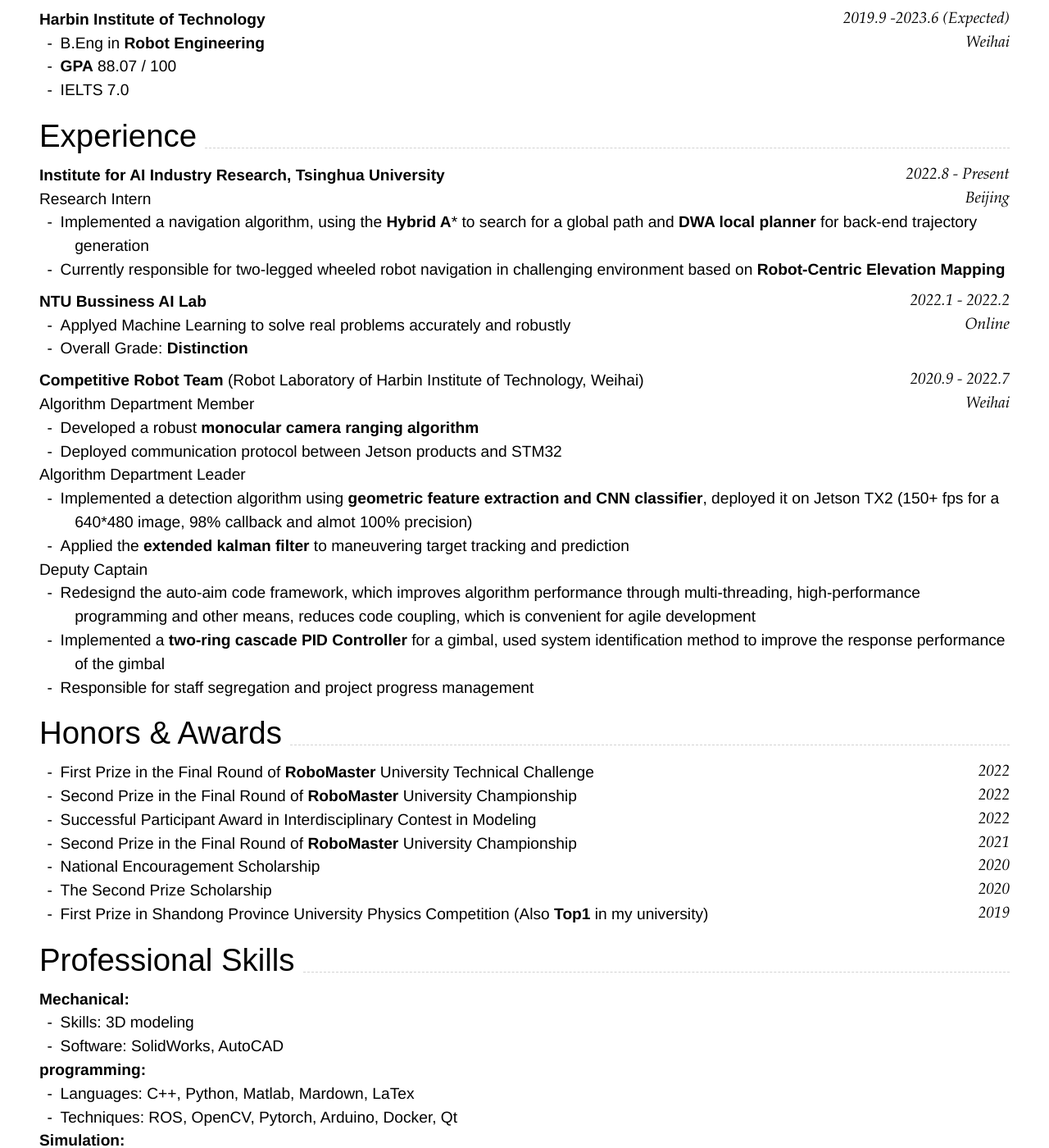
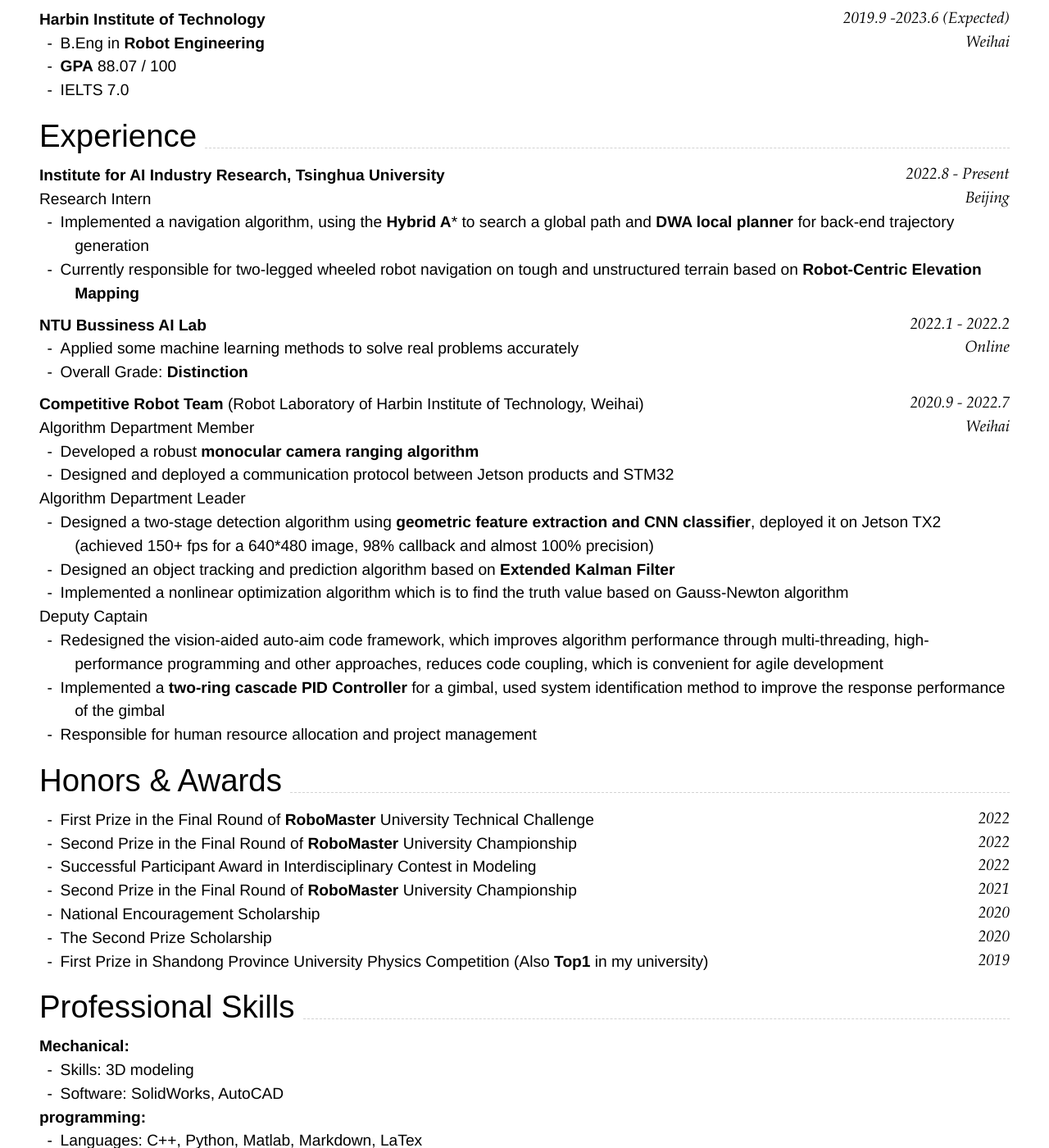
Before and after one commit to skywalker-dell/CV, a Jekyll site: the page built from index.md, in a window 1280 px wide and 1400 px high, scrolled down 234 px. Shown: the whole window at 82% size. Built offline with Jekyll 4.4.1, drawn with Linux system fonts in a browser that asks for light colours; nearby versions of some CDN libraries; some of the changed text lies outside the part shown.

Commit message:
add content

````diff
--- a/index.md
+++ b/index.md
@@ -12,7 +12,7 @@ homepage:
   text: homepage
 ---
 
-# Wenxuan Zhu
+# Wenxuan ZHU
 
 <!--
 include contact information from the front matter
@@ -48,15 +48,15 @@ Beijing
 ```
 
 Research Intern<br>
-- Implemented a navigation algorithm, using the **Hybrid A*** to search for a global path and **DWA local planner** for back-end trajectory generation
-- Currently responsible for two-legged wheeled robot navigation in challenging environment based on **Robot-Centric Elevation Mapping**
+- Implemented a navigation algorithm, using the **Hybrid A*** to search a global path and **DWA local planner** for back-end trajectory generation
+- Currently responsible for two-legged wheeled robot navigation on tough and unstructured terrain based on **Robot-Centric Elevation Mapping**
 
 
 ### **NTU Bussiness AI Lab** `2022.1 - 2022.2`
 ```
 Online
 ```
-- Applyed Machine Learning to solve real problems accurately and robustly
+- Applied some machine learning methods to solve real problems accurately
 - Overall Grade: **Distinction**
 
 ### **Competitive Robot Team** (Robot Laboratory of Harbin Institute of Technology, Weihai)`2020.9 - 2022.7`
@@ -68,19 +68,20 @@ Weihai
 Algorithm Department Member<br>
 
 - Developed a robust **monocular camera ranging algorithm**
-- Deployed communication protocol between Jetson products and STM32
+- Designed and deployed a communication protocol between Jetson products and STM32
 
 Algorithm Department Leader<br>
 
-- Implemented a detection algorithm using **geometric feature extraction and CNN classifier**, deployed it on Jetson TX2 (150+ fps for a 640*480 image, 98% callback and almot 100% precision)
-- Applied the **extended kalman filter** to maneuvering target tracking and prediction
+- Designed a two-stage detection algorithm using **geometric feature extraction and CNN classifier**, deployed it on Jetson TX2 (achieved 150+ fps for a 640*480 image, 98% callback and almost 100% precision)
+- Designed an object tracking and prediction algorithm based on **Extended Kalman Filter**
+<!-- - Applied the **Extended Kalman Filter** to maneuver target tracking and prediction -->
+- Implemented a nonlinear optimization algorithm which is to find the truth value based on Gauss-Newton algorithm
 <!-- - Used **fourier transform** to fit motion with a specific law -->
 
 Deputy Captain<br>
-<!-- - Redesignd the auto-aim code framework -->
-- Redesignd the auto-aim code framework, which improves algorithm performance through multi-threading, high-performance programming and other means, reduces code coupling, which is convenient for agile development
+- Redesigned the vision-aided auto-aim code framework, which improves algorithm performance through multi-threading, high-performance programming and other approaches, reduces code coupling, which is convenient for agile development
 - Implemented a **two-ring cascade PID Controller** for a gimbal, used system identification method to improve the response performance of the gimbal
-- Responsible for staff segregation and project progress management
+- Responsible for human resource allocation and project management
 <!-- - Opened training courses for college freshmen -->
 
 
@@ -111,7 +112,7 @@ Deputy Captain<br>
 - Software: SolidWorks, AutoCAD
 
 **programming:**
-- Languages: C++, Python, Matlab, Mardown, LaTex
+- Languages: C++, Python, Matlab, Markdown, LaTex
 - Techniques: ROS, OpenCV, Pytorch, Arduino, Docker, Qt
 <!-- - Digital Image Processing with OpenCV -->
 <!-- - Machine Learning and Deep Learning (Pytorch) -->
````
